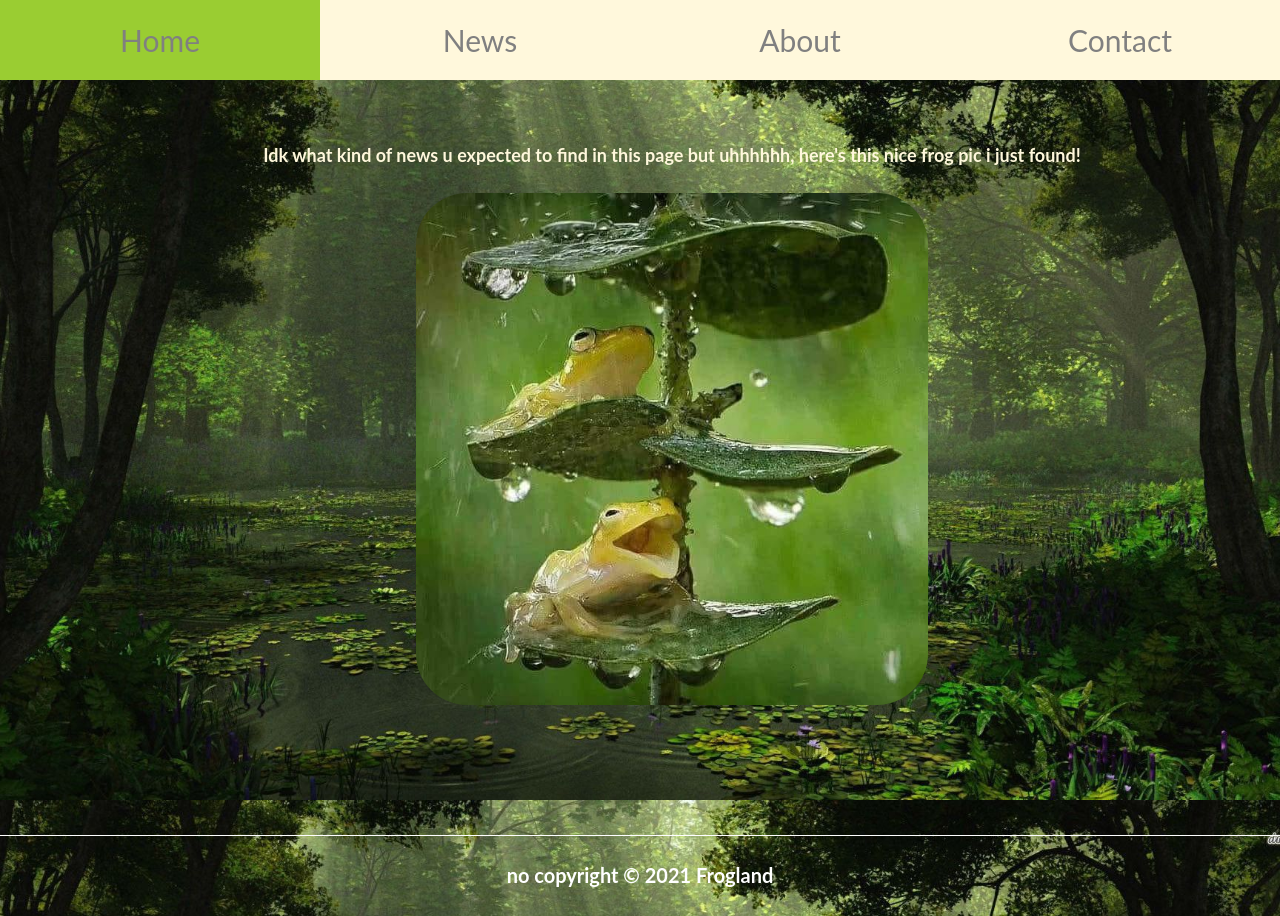
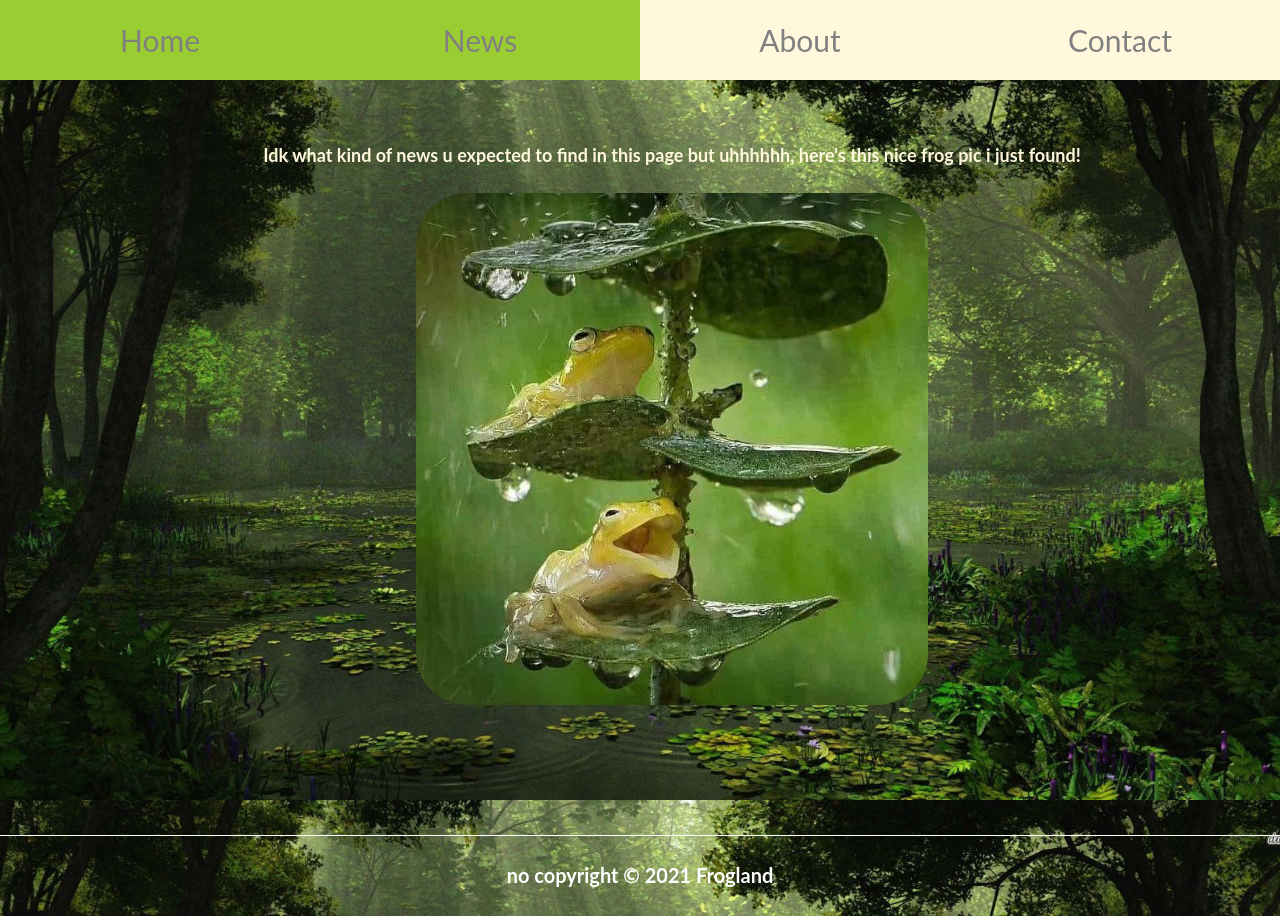
Before and after one commit to Jaz-ma/FrogLand, a plain HTML site: page html/News.html in a window 1280 px wide. Drawn offline with Linux system fonts and the light colour scheme.

Commit message:
Current Link Commit

```diff
--- a/css/style.css
+++ b/css/style.css
@@ -96,7 +96,9 @@ nav a{
 nav a:hover{
   background-color: yellowgreen;
 }
-
+.Current{
+  background-color: yellowgreen;
+}
 #contact-bar a:hover {
   background-color: yellowgreen;
 }
--- a/html/News.html
+++ b/html/News.html
@@ -14,7 +14,7 @@
            Home
         </div>
             </a>
-        <a href="News.html"><div class="link-text">
+        <a class="Current" href="News.html"><div class="link-text">
            News
         </div></a>
         <a href="about.html"><div class="link-text">
```
Also changed, not shown: html/Contact.html (+1 -1 lines), html/about.html (+1 -1 lines), index.html (+1 -1 lines).
